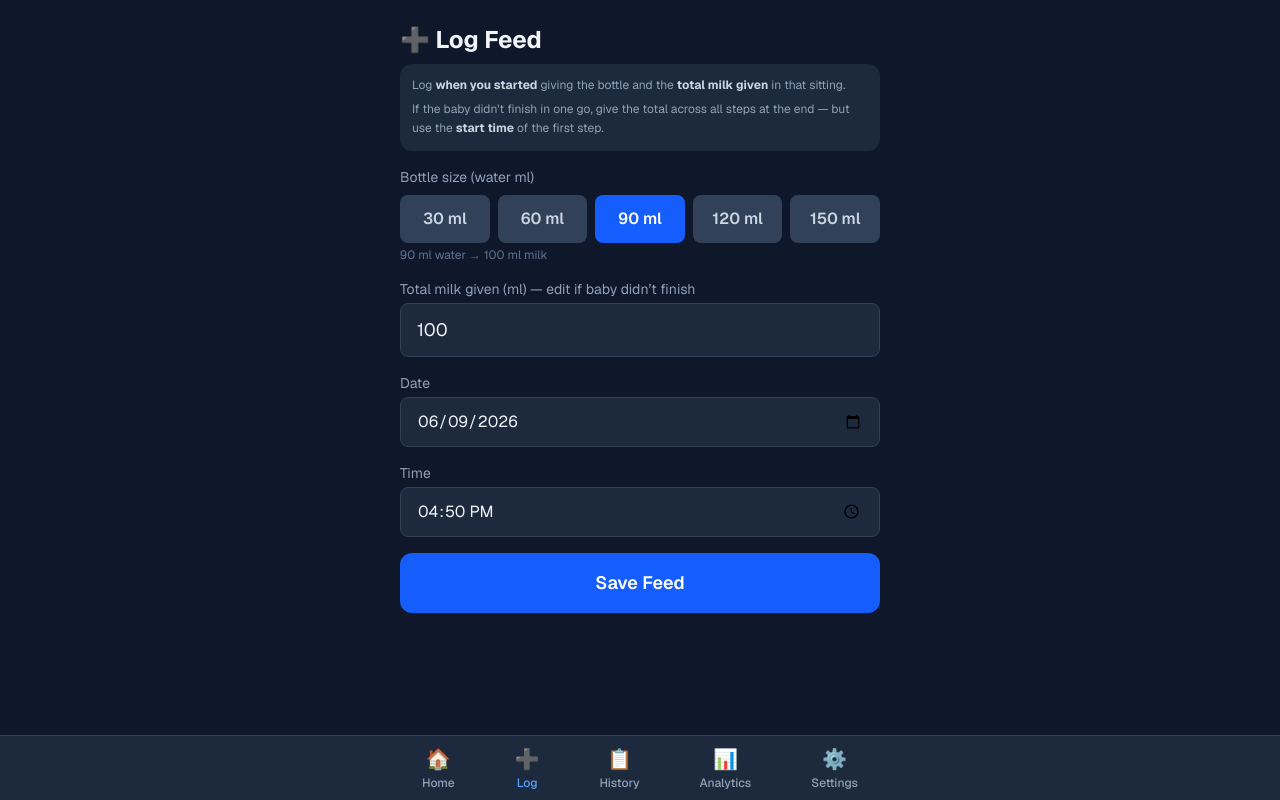
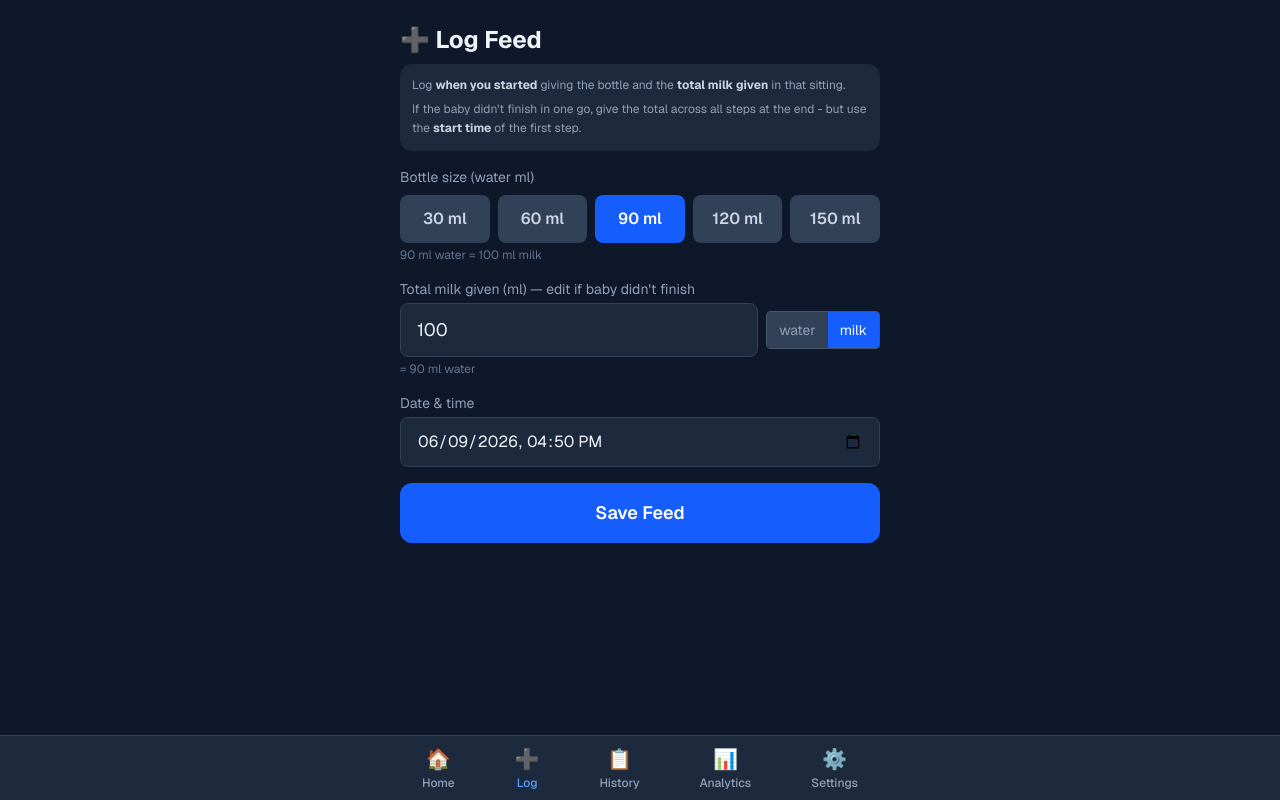
Before and after one commit to koenswings/app-milkwise, a Next.js app in the folder app/: page /log in a window 1280 px wide. Built offline with nearby package versions, Linux system fonts and the light colour scheme.

Commit message:
feat: water/milk unit toggle on log page (v1.0.80)
Synced log/page.tsx from baby-milk-tracker: adds a water/milk
toggle so users can enter either water ml or prepared milk ml
when logging a feed. Quick-bottle pills update their label to
match the selected unit.

Bumps version to 1.0.80.

```diff
--- a/app/src/app/log/page.tsx
+++ b/app/src/app/log/page.tsx
@@ -10,17 +10,10 @@ import { useRouter, useSearchParams } from "next/navigation";
 
 const QUICK_VOLUMES = [30, 60, 90, 120, 150];
 
-function nowDateString(): string {
+function nowDatetimeString(): string {
   const d = new Date();
-  const y = d.getFullYear();
-  const m = String(d.getMonth() + 1).padStart(2, "0");
-  const day = String(d.getDate()).padStart(2, "0");
-  return `${y}-${m}-${day}`;
-}
-
-function nowTimeString(): string {
-  const d = new Date();
-  return d.toTimeString().slice(0, 5);
+  const pad = (n: number) => String(n).padStart(2, "0");
+  return `${d.getFullYear()}-${pad(d.getMonth()+1)}-${pad(d.getDate())}T${pad(d.getHours())}:${pad(d.getMinutes())}`;
 }
 
 function LogPageInner() {
@@ -33,25 +26,21 @@ function LogPageInner() {
   const hasRec = Number.isFinite(recParam) && recParam > 0;
   const initialBottle = hasRec ? recParam : 90;
 
-  const [date, setDate] = useState(nowDateString());
-  const [time, setTime] = useState(nowTimeString());
+  const [datetime, setDatetime] = useState(nowDatetimeString);
+  const [datetimeEdited, setDatetimeEdited] = useState(false);
   const [bottleSize, setBottleSize] = useState<number>(initialBottle); // selected bottle size in water ml
-  const [volume, setVolume] = useState<string>(String(Math.round(waterToMilk(initialBottle)))); // milk ml
+  const [inputUnit, setInputUnit] = useState<'water' | 'milk'>('milk');
+  const [volume, setVolume] = useState<string>(String(Math.round(waterToMilk(initialBottle)))); // displayed in inputUnit
   const [saving, setSaving] = useState(false);
   const [recentFeeds, setRecentFeeds] = useState<Feed[]>([]);
   const [settings, setSettings] = useState<Settings | null>(null);
   const [recommendedSize, setRecommendedSize] = useState<number | null>(hasRec ? recParam : null);
 
-  // Track whether user has manually edited date/time
-  const [dateEdited, setDateEdited] = useState(false);
-  const [timeEdited, setTimeEdited] = useState(false);
-
-  // Keep date/time current — refresh every 30s and on focus, but only if not manually edited.
+  // Keep datetime current - refresh every 30s and on focus, but only if not manually edited.
   // This handles midnight crossover even if the tab stays open all night.
   useEffect(() => {
     const refresh = () => {
-      if (!dateEdited) setDate(nowDateString());
-      if (!timeEdited) setTime(nowTimeString());
+      if (!datetimeEdited) setDatetime(nowDatetimeString());
     };
     const interval = setInterval(refresh, 30000);
     window.addEventListener('focus', refresh);
@@ -59,7 +48,7 @@ function LogPageInner() {
       clearInterval(interval);
       window.removeEventListener('focus', refresh);
     };
-  }, [dateEdited, timeEdited]);
+  }, [datetimeEdited]);
 
   useEffect(() => {
     Promise.all([getFeeds(), getSettings()]).then(([feeds, s]) => {
@@ -71,14 +60,13 @@ function LogPageInner() {
 
   async function handleSubmit(e: React.FormEvent) {
     e.preventDefault();
-    const milkMl = parseFloat(volume);
-    // volume field shows milk ml — convert back to water ml for storage
-    // (all calculations use waterToMilk(feed.volume) internally)
-    const vol = Math.round(milkToWater(milkMl));
+    const entered = parseFloat(volume);
+    // Storage is always in water ml; convert if user entered milk ml
+    const vol = inputUnit === 'milk' ? Math.round(milkToWater(entered)) : Math.round(entered);
     if (isNaN(vol) || vol <= 0) return;
 
     setSaving(true);
-    const timestamp = new Date(`${date}T${time}`).getTime();
+    const timestamp = new Date(datetime).getTime();
     const targetMlPerDay = settings ? Math.round(settings.weightKg * settings.mlPerKgPerDay) : undefined;
     await addFeed({
       id: generateId(),
@@ -95,7 +83,7 @@ function LogPageInner() {
       <h1 className="text-2xl font-bold text-slate-100 mb-2">➕ Log Feed</h1>
       <div className="bg-slate-800 rounded-xl p-3 mb-4 text-xs text-slate-400 leading-relaxed">
         <p className="mb-1">Log <strong className="text-slate-300">when you started</strong> giving the bottle and the <strong className="text-slate-300">total milk given</strong> in that sitting.</p>
-        <p>If the baby didn&apos;t finish in one go, give the total across all steps at the end — but use the <strong className="text-slate-300">start time</strong> of the first step.</p>
+        <p>If the baby didn&apos;t finish in one go, give the total across all steps at the end - but use the <strong className="text-slate-300">start time</strong> of the first step.</p>
       </div>
 
       <form onSubmit={handleSubmit} className="space-y-4">
@@ -109,7 +97,7 @@ function LogPageInner() {
                 type="button"
                 onClick={() => {
                   setBottleSize(v);
-                  setVolume(String(Math.round(waterToMilk(v))));
+                  setVolume(inputUnit === 'milk' ? String(Math.round(waterToMilk(v))) : String(v));
                   // Parent picked a different size → recommendation overridden
                   if (v !== recommendedSize) setRecommendedSize(null);
                 }}
@@ -125,22 +113,25 @@ function LogPageInner() {
             ))}
           </div>
           <p className="text-xs text-slate-500 mt-1">
-            {bottleSize} ml water → {Math.round(waterToMilk(bottleSize))} ml milk
+            {bottleSize} ml water = {Math.round(waterToMilk(bottleSize))} ml milk
           </p>
           {recommendedSize !== null && (
             <p className={`text-xs mt-1 ${recStatus === 'overfed' ? 'text-amber-400' : 'text-green-400'}`}>
               {recStatus === 'overfed'
                 ? `Baby is above daily target. Smallest bottle: ${recommendedSize} ml water = ${Math.round(waterToMilk(recommendedSize))} ml milk.`
                 : recStatus === 'capped'
-                ? `Large deficit — even a full ${recommendedSize} ml water (${Math.round(waterToMilk(recommendedSize))} ml milk) won't fully cover it.`
-                : `${recommendedSize} ml water = ${Math.round(waterToMilk(recommendedSize))} ml milk — brings baby closest to daily target.`}
+                ? `Large deficit - even a full ${recommendedSize} ml water (${Math.round(waterToMilk(recommendedSize))} ml milk) won't fully cover it.`
+                : `${recommendedSize} ml water = ${Math.round(waterToMilk(recommendedSize))} ml milk - brings baby closest to daily target.`}
             </p>
           )}
         </div>
 
-        {/* Milk amount — pre-filled, editable if baby didn’t finish */}
+        {/* Volume — pre-filled from bottle pick, editable, with water/milk toggle */}
         <div>
-          <label className="block text-sm text-slate-400 mb-1">Total milk given (ml) — edit if baby didn’t finish</label>
+          <label className="block text-sm text-slate-400 mb-1">
+            {inputUnit === 'milk' ? 'Total milk given (ml)' : 'Total water used (ml)'} — edit if baby didn&apos;t finish
+          </label>
+          <div className="flex gap-2 items-center">
             <input
               type="number"
               value={volume}
@@ -148,28 +139,48 @@ function LogPageInner() {
               min="1"
               max="500"
               step="any"
-            className="w-full bg-slate-800 border border-slate-700 rounded-lg px-4 py-3 text-slate-100 text-lg focus:outline-none focus:border-blue-500"
+              className="flex-1 bg-slate-800 border border-slate-700 rounded-lg px-4 py-3 text-slate-100 text-lg focus:outline-none focus:border-blue-500"
             />
+            {/* Water / Milk toggle */}
+            <div className="flex rounded overflow-hidden border border-slate-600 text-sm shrink-0">
+              <button
+                type="button"
+                onClick={() => {
+                  if (inputUnit === 'milk') {
+                    const milkVal = parseFloat(volume);
+                    if (!isNaN(milkVal)) setVolume(String(Math.round(milkToWater(milkVal))));
+                    setInputUnit('water');
+                  }
+                }}
+                className={`px-3 py-2 ${inputUnit === 'water' ? 'bg-blue-600 text-white' : 'bg-slate-700 text-slate-400 hover:bg-slate-600'}`}
+              >water</button>
+              <button
+                type="button"
+                onClick={() => {
+                  if (inputUnit === 'water') {
+                    const waterVal = parseFloat(volume);
+                    if (!isNaN(waterVal)) setVolume(String(Math.round(waterToMilk(waterVal))));
+                    setInputUnit('milk');
+                  }
+                }}
+                className={`px-3 py-2 ${inputUnit === 'milk' ? 'bg-blue-600 text-white' : 'bg-slate-700 text-slate-400 hover:bg-slate-600'}`}
+              >milk</button>
+            </div>
+          </div>
+          <p className="text-xs text-slate-500 mt-1">
+            {inputUnit === 'milk'
+              ? `= ${Math.round(milkToWater(parseFloat(volume) || 0))} ml water`
+              : `= ${Math.round(waterToMilk(parseFloat(volume) || 0))} ml milk`}
+          </p>
         </div>
 
-        {/* Date */}
+        {/* Date & time */}
         <div>
-          <label className="block text-sm text-slate-400 mb-1">Date</label>
+          <label className="block text-sm text-slate-400 mb-1">Date & time</label>
           <input
-            type="date"
-            value={date}
-            onChange={(e) => { setDate(e.target.value); setDateEdited(true); }}
-            className="w-full bg-slate-800 border border-slate-700 rounded-lg px-4 py-3 text-slate-100 focus:outline-none focus:border-blue-500"
-          />
-        </div>
-
-        {/* Time */}
-        <div>
-          <label className="block text-sm text-slate-400 mb-1">Time</label>
-          <input
-            type="time"
-            value={time}
-            onChange={(e) => { setTime(e.target.value); setTimeEdited(true); }}
+            type="datetime-local"
+            value={datetime}
+            onChange={(e) => { setDatetime(e.target.value); setDatetimeEdited(true); }}
             className="w-full bg-slate-800 border border-slate-700 rounded-lg px-4 py-3 text-slate-100 focus:outline-none focus:border-blue-500"
           />
         </div>
@@ -179,7 +190,7 @@ function LogPageInner() {
           disabled={saving}
           className="w-full bg-blue-600 hover:bg-blue-500 disabled:opacity-50 text-white font-semibold py-4 rounded-xl text-lg transition-colors"
         >
-          {saving ? "Saving…" : "Save Feed"}
+          {saving ? "Saving..." : "Save Feed"}
         </button>
       </form>
 
@@ -209,7 +220,7 @@ function LogPageInner() {
 
 export default function LogPage() {
   return (
-    <Suspense fallback={<div className="flex items-center justify-center h-screen"><div className="text-slate-400">Loading…</div></div>}>
+    <Suspense fallback={<div className="flex items-center justify-center h-screen"><div className="text-slate-400">Loading...</div></div>}>
       <LogPageInner />
     </Suspense>
   );
--- a/app/src/app/page.tsx
+++ b/app/src/app/page.tsx
@@ -147,7 +147,7 @@ export default function Dashboard() {
     <div className="max-w-lg mx-auto px-4 pt-6 pb-24">
       <div className="flex items-baseline justify-between mb-1">
         <h1 className="text-2xl font-bold text-slate-100">🍼 MilkWise</h1>
-        <span className="text-xs text-slate-500">v1.0.79</span>
+        <span className="text-xs text-slate-500">v1.0.80</span>
       </div>
       <p className="text-slate-400 text-sm mb-6">
         {settings.weightKg} kg · Target: {Math.round(derived.dailyTargetMl)} ml/day
--- a/app/src/app/settings/page.tsx
+++ b/app/src/app/settings/page.tsx
@@ -7,7 +7,7 @@ import { Settings, Feed } from "@/types";
 import BottomNav from "@/components/BottomNav";
 import { useRouter } from "next/navigation";
 
-const APP_VERSION = "1.0.79";
+const APP_VERSION = "1.0.80";
 
 export default function SettingsPage() {
   const [settings, setSettings] = useState<Settings>({
```
Lines whose indentation alone changed are shown as unchanged.
